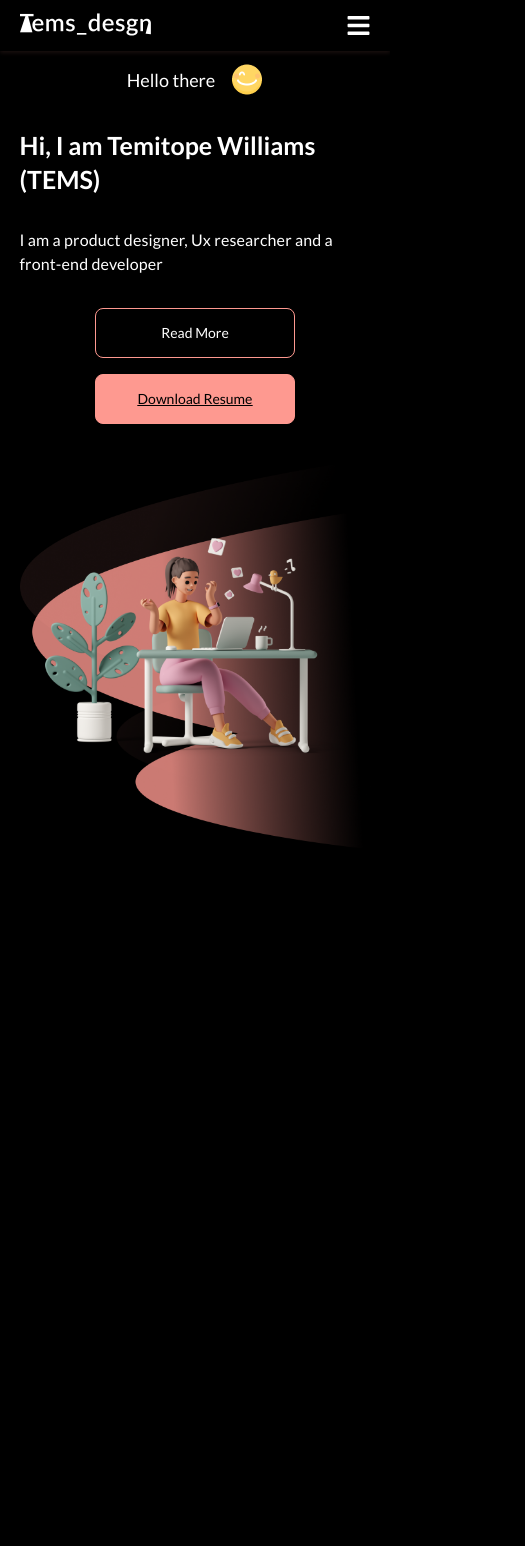
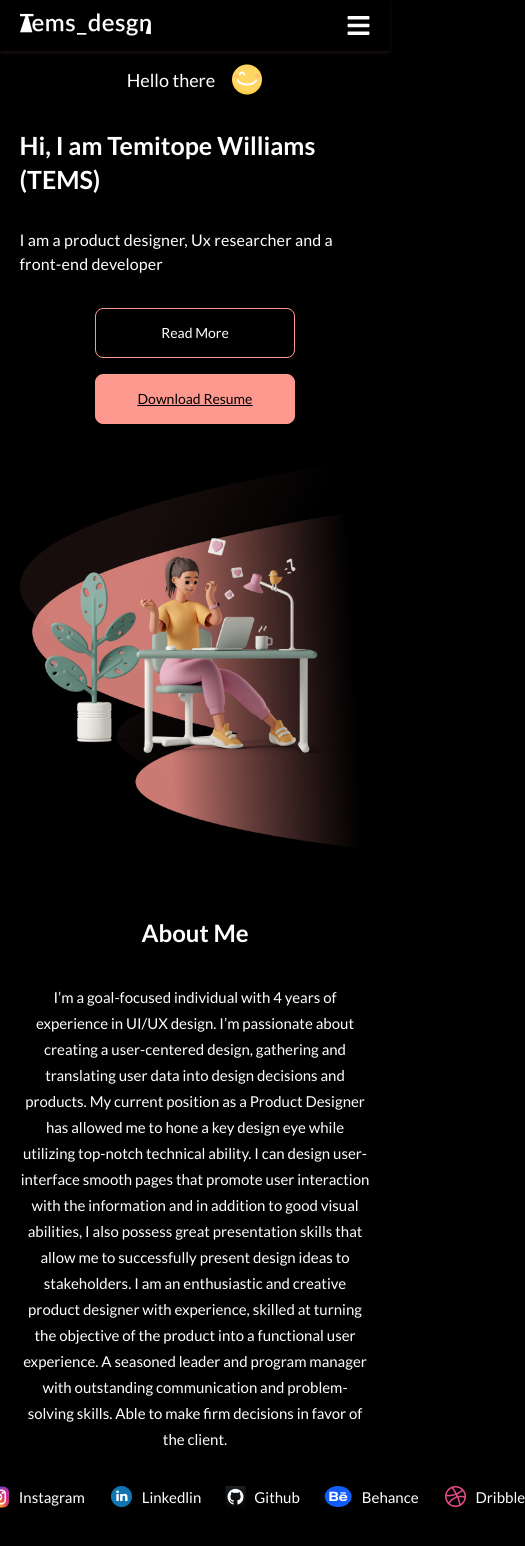
Before and after one commit to Opssy/portfolio, a React (Create React App) app: page / in a window 390 px wide. Shown: the top 1546 px of the page, 525 px wide, since content can reach past the window. Before the commit the page ends 874 px from the top, so only its background shows below. Built offline with nearby package versions, Linux system fonts and the light colour scheme; the HTML template or start-up script is replaced by a standard one.

Commit message:
working on about mobile view

```diff
--- a/src/App.js
+++ b/src/App.js
@@ -11,8 +11,8 @@ const App = () => {
     <>
       <Header />
       <Hero />
-      {/* <About />
-      <Skills />
+      <About />
+      {/* <Skills />
       <Projects />
       <Contact />
       <Footer /> */}
--- a/src/index.css
+++ b/src/index.css
@@ -32,6 +32,7 @@ body {
   z-index: 50;
   width: 100%;
   transition: all 300ms ease;
+  background-color: #191717;
 }
 .btn {
   width: 200px;
```
